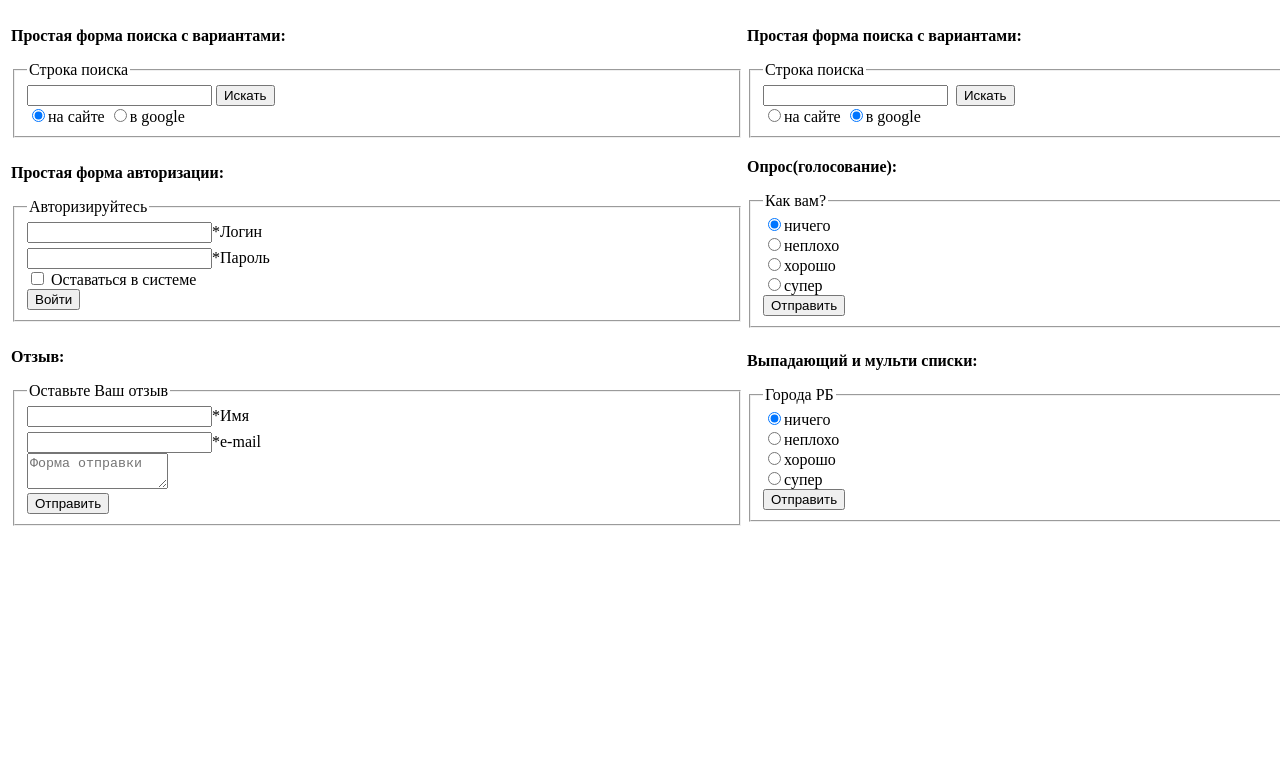
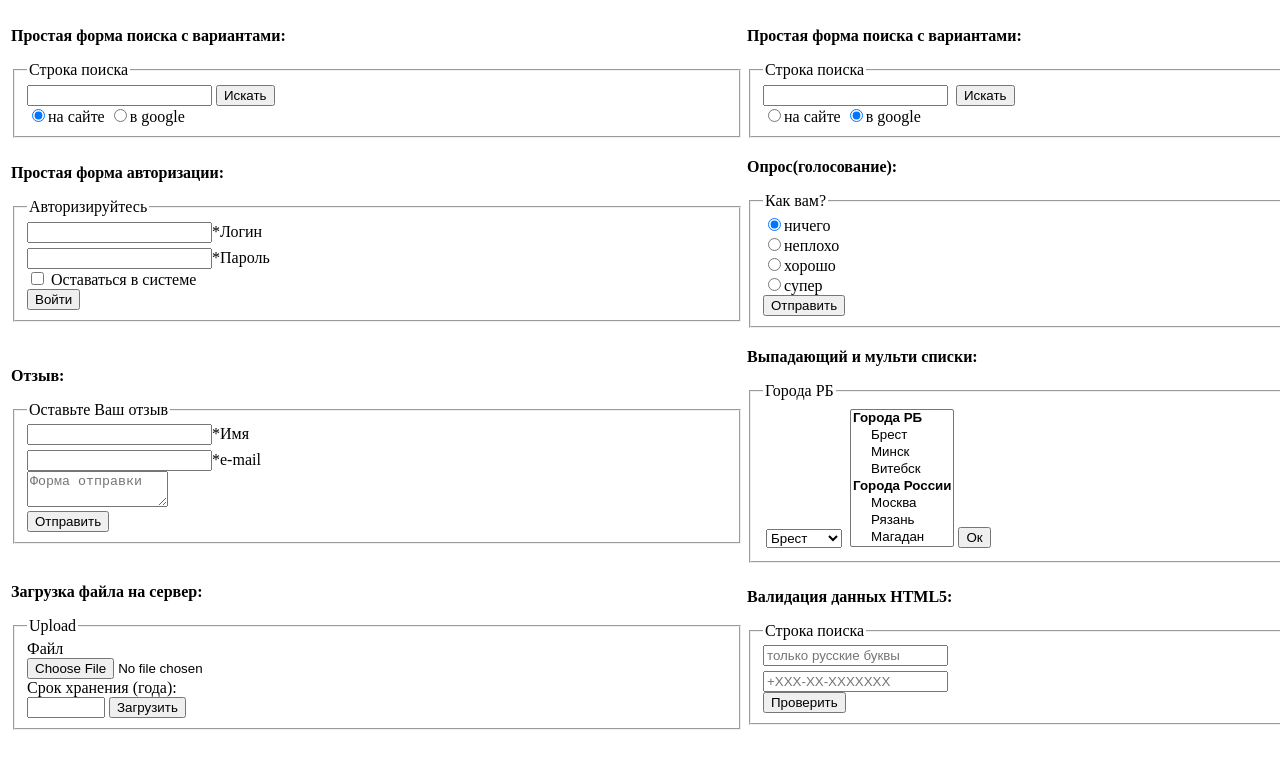
Before and after one commit to piatrutsik/PiatrutsikAliaksandr, a plain HTML site: page Home/05_HTML/base/index.html in a window 1280 px wide. Shown: the top 768 px of the page. Drawn offline with Linux system fonts and the light colour scheme.

Commit message:
all 05 index

```diff
--- a/Home/05_HTML/base/index.html
+++ b/Home/05_HTML/base/index.html
@@ -11,7 +11,7 @@
         <tr>
             <td>
                 <p><b>Простая форма поиска с вариантами:</b></p>
-                <form action="http://fe.it-academy.by/TestForm.php">
+                <form action="http://fe.it-academy.by/TestForm.php" method="get">
                     <fieldset style="width:700px">
                         <legend>Строка поиска</legend>
                         <input type="text" name="text" maxlength="10">
@@ -23,7 +23,7 @@
             </td>
             <td>
                 <p><b>Простая форма поиска с вариантами:</b></p>
-                <form action="http://fe.it-academy.by/TestForm.php">
+                <form action="http://fe.it-academy.by/TestForm.php" method="get">
                     <fieldset style="width:700px">
                         <legend>Строка поиска</legend>
                         <label><input type="text" name="text" required>&nbsp;</label>
@@ -37,7 +37,7 @@
         <tr>
             <td>
                 <p><b>Простая форма авторизации:</b></p>
-                <form action="http://fe.it-academy.by/TestForm.php">
+                <form action="http://fe.it-academy.by/TestForm.php" method="get">
                     <fieldset style="width:700px">
                         <legend>Авторизируйтесь</legend>
                         <input type="text" name="text" required>*Логин<br>
@@ -50,7 +50,7 @@
             </td>
             <td>
                 <p><b>Опрос(голосование):</b></p>
-                <form action="http://fe.it-academy.by/TestForm.php">
+                <form action="http://fe.it-academy.by/TestForm.php" method="get">
                     <fieldset style="width:700px">
                         <legend>Как вам?</legend>
                         <input type="radio" name="radio_group" value="value_01" id="Checkbox_Group1_0" checked>ничего<br>
@@ -71,7 +71,7 @@
                         <legend>Оставьте Ваш отзыв</legend>
                         <input type="text" name="text" required>*Имя<br>
                         <p style="font-size: 5px;"></p>
-                        <input type="text" name="text1" required>*e-mail<br>
+                        <input type="email" name="email" required>*e-mail<br>
                         <textarea rows="2" cols="15" name="text" placeholder="Форма отправки"></textarea><br>
 
                         <input type="submit" value="Отправить">
@@ -80,15 +80,66 @@
             </td>
             <td>
                 <p><b>Выпадающий и мульти списки:</b></p>
-                <form action="http://fe.it-academy.by/TestForm.php">
+                <form action="http://fe.it-academy.by/TestForm.php" method="get">
                     <fieldset style="width:700px">
                         <legend>Города РБ</legend>
-                        <input type="radio" name="radio_group" value="value_01" id="Checkbox_Group1_0" checked>ничего<br>
-                        <input type="radio" name="radio_group" value="value_02" id="Checkbox_Group2_0">неплохо<br>
-                        <input type="radio" name="radio_group" value="value_03" id="Checkbox_Group3_0">хорошо<br>
-                        <input type="radio" name="radio_group" value="value_04" id="Checkbox_Group4_0">супер<br>
-                        <input type="hidden" name="date_voite" value="2013.12.31">
-                        <input type="submit" value="Отправить">
+                        <table>
+                            <tr>
+                                <td valign="bottom" style="width:80px">
+                                    <select name="list1" id="list1">
+                                        <option selected value="Брест">Брест</option>
+                                        <option value="Минск">Минск</option>
+                                        <option value="Витебск">Витебск</option>
+                                        <option value="Москва">Москва</option>
+                                        <option value="Рязань">Рязань</option>
+                                        <option value="Магадан">Магадан</option>
+                                    </select>
+                                </td>
+                                <td style="width:100px">
+                                    <select name="list[]" size="8" multiple id="list">
+                                        <optgroup label="Города РБ">
+                                            <option value="1">Брест</option>
+                                            <option value="2">Минск</option>
+                                            <option value="3">Витебск</option>
+                                        </optgroup>
+                                            <optgroup label="Города России">
+                                            <option value="4">Москва</option>
+                                            <option value="5">Рязань</option>
+                                            <option value="6">Магадан</option>
+                                        </optgroup>
+                                    </select>
+                                </td>
+                                <td valign="bottom" style="width:120px"><input type="submit" value="Ок"></td>
+                            </tr>
+
+                        </table>
+                    </fieldset>
+                </form>
+            </td>
+        </tr>
+        <tr>
+            <td>
+                <p><b>Загрузка файла на сервер:</b></p>
+                <form action="http://fe.it-academy.by/TestForm.php" enctype="multipart/form-data" method="post">
+                    <fieldset style="width:700px">
+                        <legend>Upload</legend>
+                        <label for="myfile">Файл</label><br>
+                        <input type="file" id="myfile" name="myfile"><br>
+                        <label for="mytext">Срок хранения (года):</label><br>
+                        <input style="width:70px" type="text" name="text1" required>
+                        <input type="submit" value="Загрузить">
+                    </fieldset>
+            </form>
+            </td>
+            <td>
+                <p><b>Валидация данных HTML5:</b></p>
+                <form action="http://fe.it-academy.by/TestForm.php" method="get">
+                    <fieldset style="width:700px">
+                        <legend>Строка поиска</legend>
+                        <input type="text" name="text" id="text" placeholder="только русские буквы" pattern="[А-Яа-яЁё].*"><br>
+                        <p style="font-size: 5px;"></p>
+                        <input type="tel" name="tel" placeholder="+ХХХ-ХХ-ХХХХХХХ" pattern="\s{0,}\+{1,1}\[0-9]{3,3}\-{1,1}\[0-9]{2,2}\-{1,1}\[0-9]{7,7}"><br>
+                        <input type="submit" value="Проверить">
                     </fieldset>
                 </form>
             </td>
```
